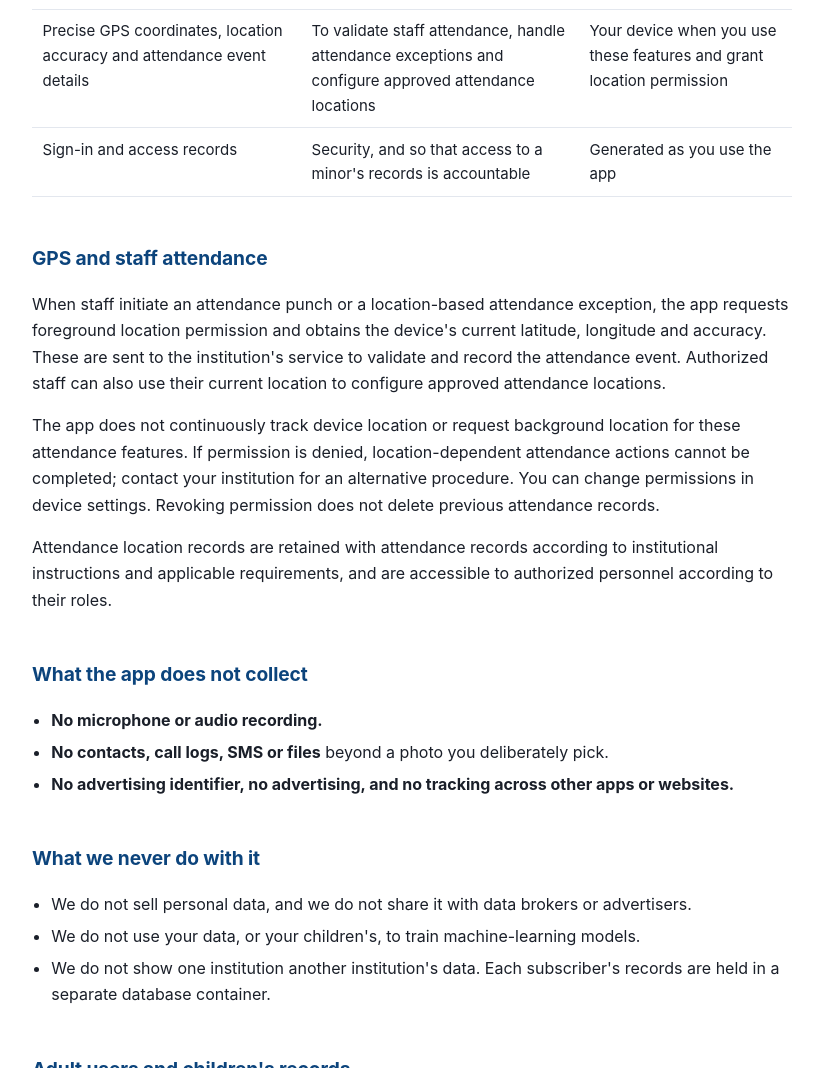
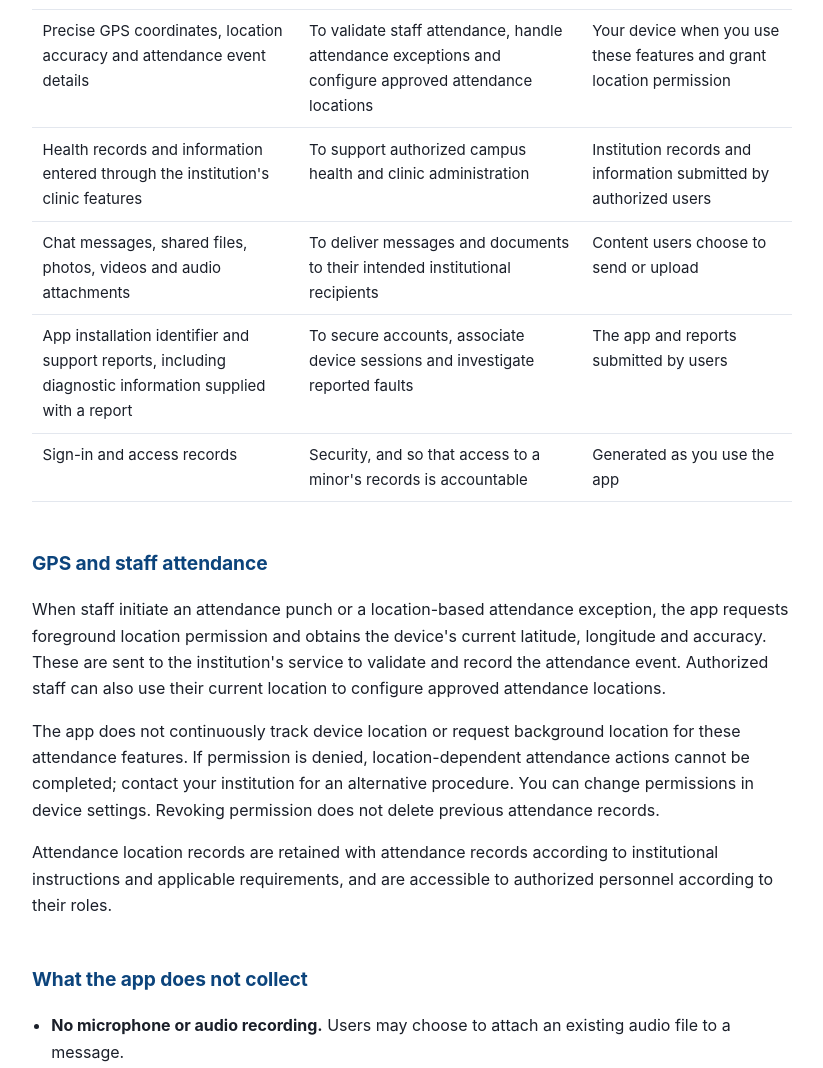
Before and after one commit to Saptechs-Private-Limited/universeit-site, a plain HTML site: page privacy-policy.html in a window 1280 px wide. Shown: the part 1180-2248 px from the top of the page, without its empty margins (228-1051 px from the left). Drawn offline with Linux system fonts and the light colour scheme.

Commit message:
Disclose campus health records and user-selected message attachments

```diff
--- a/privacy-policy.html
+++ b/privacy-policy.html
@@ -70,6 +70,12 @@ such a request; we cannot grant one over their head.</p>
   <tr><td>Precise GPS coordinates, location accuracy and attendance event details</td>
       <td>To validate staff attendance, handle attendance exceptions and configure approved attendance locations</td>
       <td>Your device when you use these features and grant location permission</td></tr>
+  <tr><td>Health records and information entered through the institution's clinic features</td>
+      <td>To support authorized campus health and clinic administration</td><td>Institution records and information submitted by authorized users</td></tr>
+  <tr><td>Chat messages, shared files, photos, videos and audio attachments</td>
+      <td>To deliver messages and documents to their intended institutional recipients</td><td>Content users choose to send or upload</td></tr>
+  <tr><td>App installation identifier and support reports, including diagnostic information supplied with a report</td>
+      <td>To secure accounts, associate device sessions and investigate reported faults</td><td>The app and reports submitted by users</td></tr>
   <tr><td>Sign-in and access records</td><td>Security, and so that access to a minor's records is accountable</td>
       <td>Generated as you use the app</td></tr>
 </table>
@@ -88,8 +94,8 @@ applicable requirements, and are accessible to authorized personnel according to
 
 <h2>What the app does not collect</h2>
 <ul>
-  <li><strong>No microphone or audio recording.</strong></li>
-  <li><strong>No contacts, call logs, SMS or files</strong> beyond a photo you deliberately pick.</li>
+  <li><strong>No microphone or audio recording.</strong> Users may choose to attach an existing audio file to a message.</li>
+  <li><strong>No device address-book, call-log or SMS access.</strong> Files are accessed when you deliberately select or share them through an app feature.</li>
   <li><strong>No advertising identifier, no advertising, and no tracking across other apps or websites.</strong></li>
 </ul>
 
@@ -156,8 +162,8 @@ response, or your complaint is about us rather than about them, contact us:</p>
 </p>
 
 <h2>Deleting your account</h2>
-<p>Accounts are created and closed by your institution, not from inside the app, so the app offers no self-service
-account deletion. To have your account closed and your data erased, ask your institution's office, or write to the
+<p>Accounts are provided by your institution. A limited account-closure option may deactivate sign-in when no
+institution grants access; this does not itself erase institutional records. To request account and data deletion, ask your institution's office, or write to the
 address above and we will route it to them. Where a record must be retained by law, we will say so and tell you
 which rule requires it.</p>
 
```
